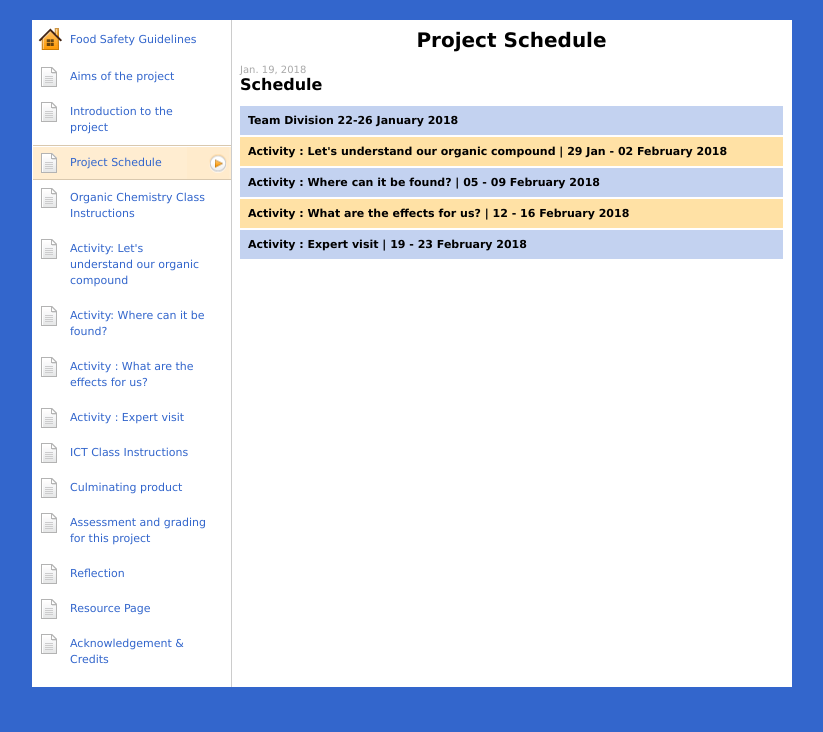
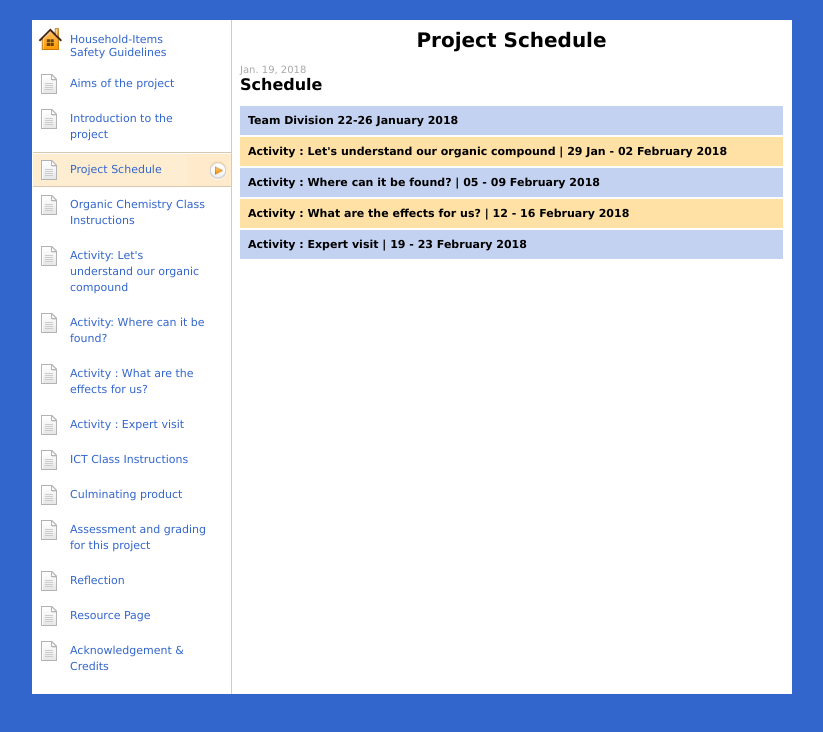
Before and after one commit to metiks/Guidelines-2018, a plain HTML site: page page_644513195.html in a window 1280 px wide. Shown: the whole page, without its empty margins (228-1051 px from the left). Drawn offline with Linux system fonts and the light colour scheme.

Commit message:
Update page_644513195.html

```diff
--- a/page_644513195.html
+++ b/page_644513195.html
@@ -36,7 +36,7 @@ function newWin(url_path, win_width, win_height, win_name, win_scroll) {
   <div id="content" class="two_col_right">
     <div class="ie_minheight_fix"></div>
     <div class="side_col">
-      <ul id="left_nav"><li><a href="index.html"><span class="home"></span><strong>Food Safety Guidelines</strong> <div class="clear"></div></a></li></ul>
+      <ul id="left_nav"><li><a href="index.html"><span class="home"></span><strong>Household-Items<br /> Safety Guidelines</strong> <div class="clear"></div></a></li></ul>
 <ul class="new_pages">
 <li class=""><div><a href="page_644513187.html">Aims of the project</a></div></li>
 <li class=""><div><a href="page_644513189.html">Introductio<span class="break">&#8203;</span>n to the project</a></div></li>
```
